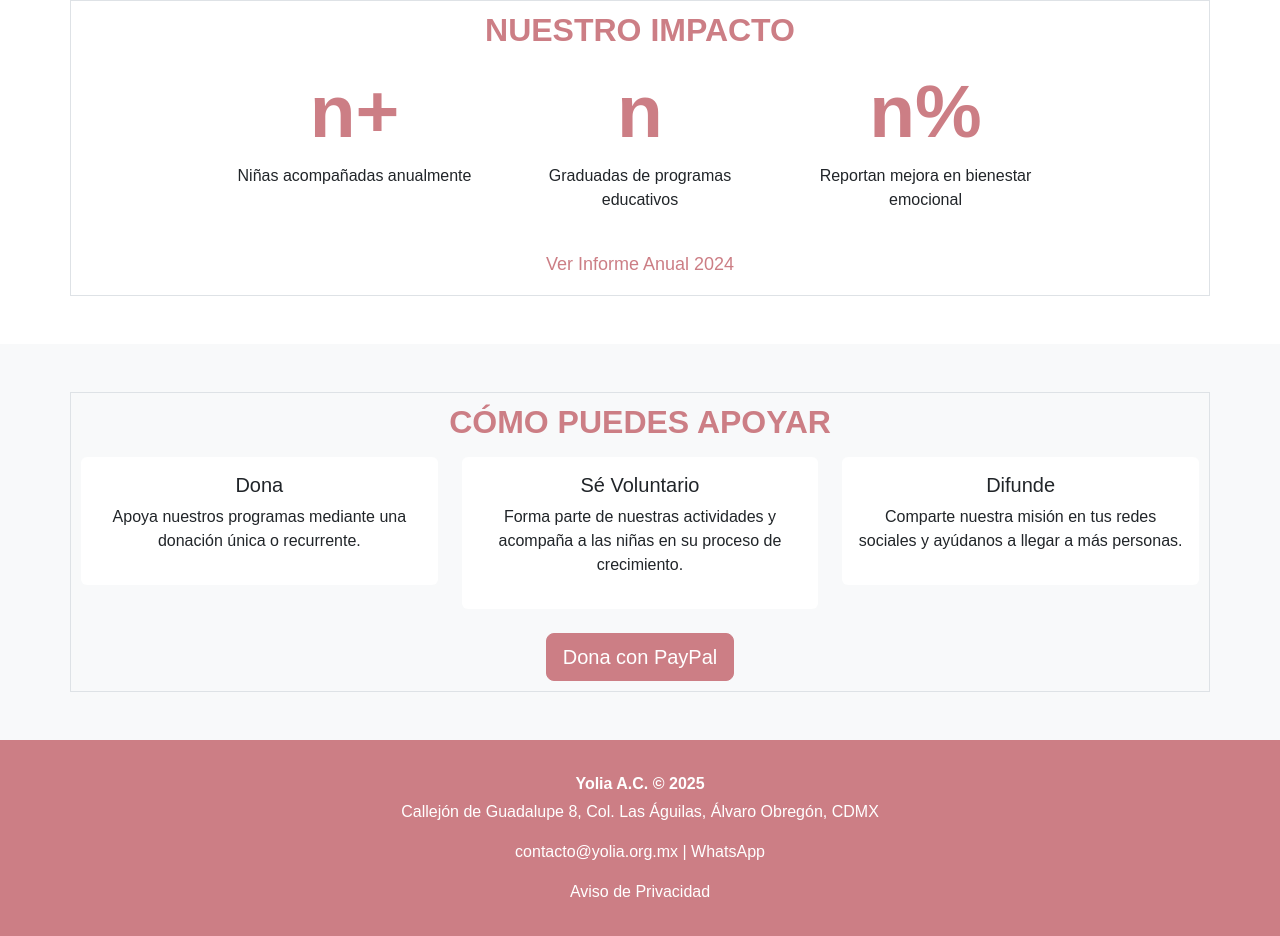
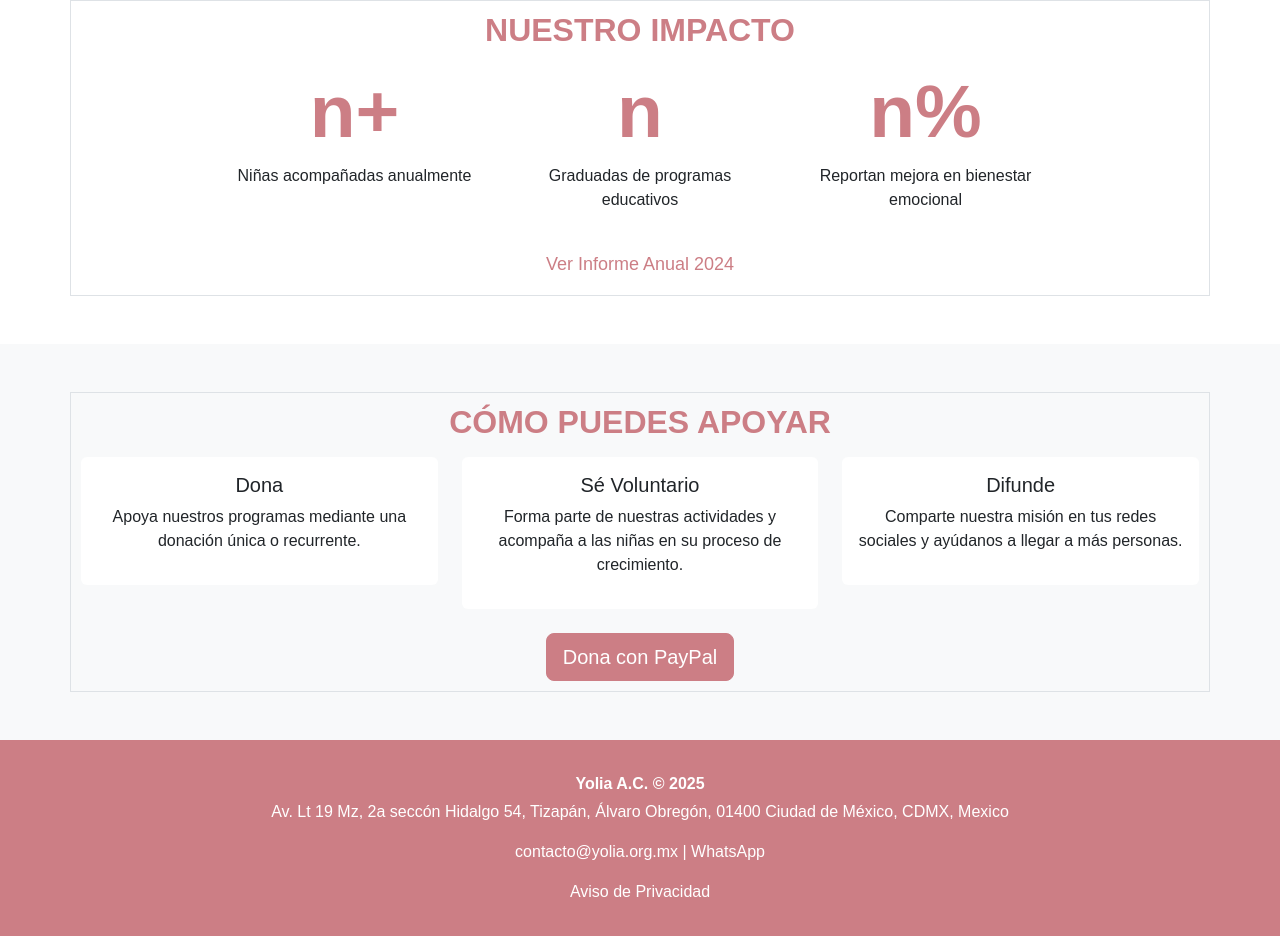
Before and after one commit to qwertyuiopasdfghjklzxcvbnm-127/FinalProject, a plain HTML site: page index.html in a window 1280 px wide. Shown: the part 1094-2030 px from the top of the page. Drawn offline with nearby package versions, Linux system fonts and the light colour scheme.

Commit message:
first draft real

```diff
--- a/index.html
+++ b/index.html
@@ -184,7 +184,7 @@ font-style: bold;
   <footer class="text-center">
     <div class="container">
       <p class="mb-1 fw-bold">Yolia A.C. © 2025</p>
-      <p>Callejón de Guadalupe 8, Col. Las Águilas, Álvaro Obregón, CDMX</p>
+      <p>Av. Lt 19 Mz, 2a seccón Hidalgo 54, Tizapán, Álvaro Obregón, 01400 Ciudad de México, CDMX, Mexico</p>
       <p><a href="mailto:contacto@yolia.org.mx">contacto@yolia.org.mx</a> | <a href="https://wa.me/525511223344">WhatsApp</a></p>
       <p><a href="https://yolia.org.mx/politica-privacidad/">Aviso de Privacidad</a></p>
     </div>
```
